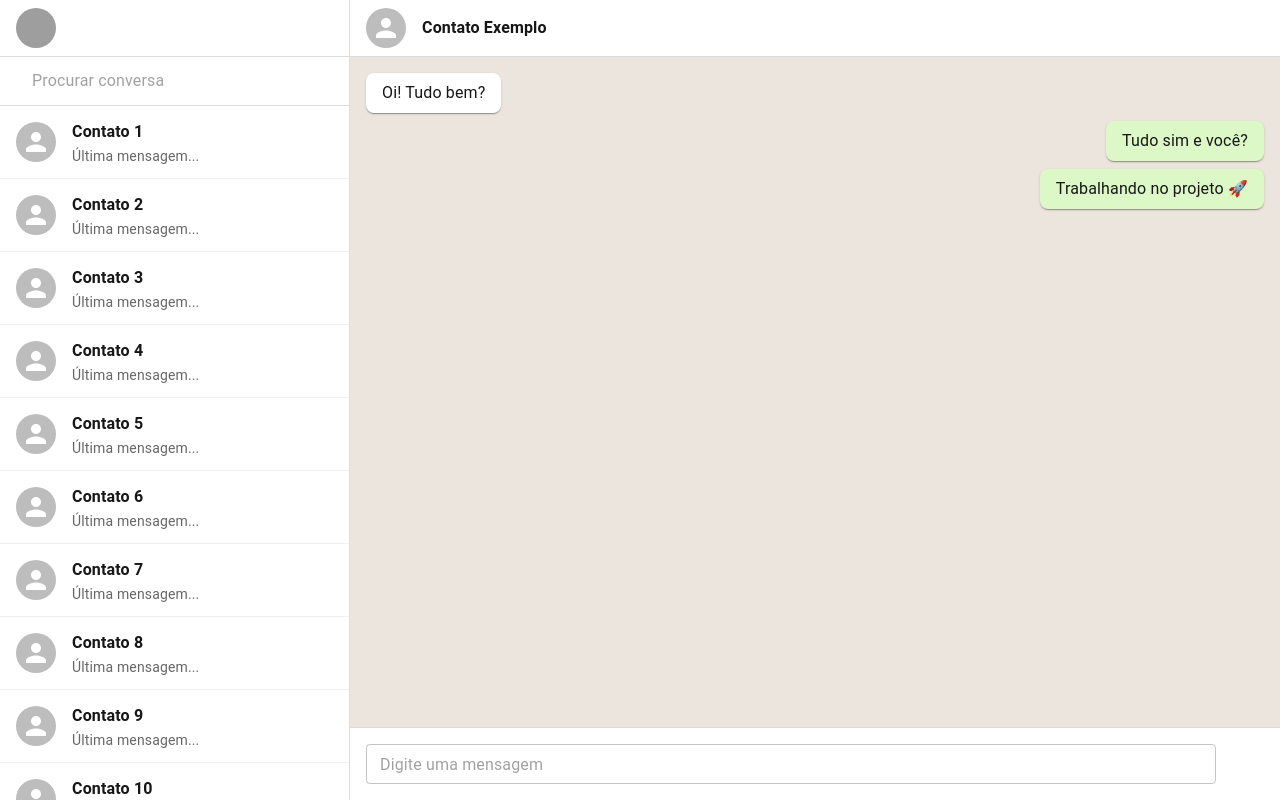
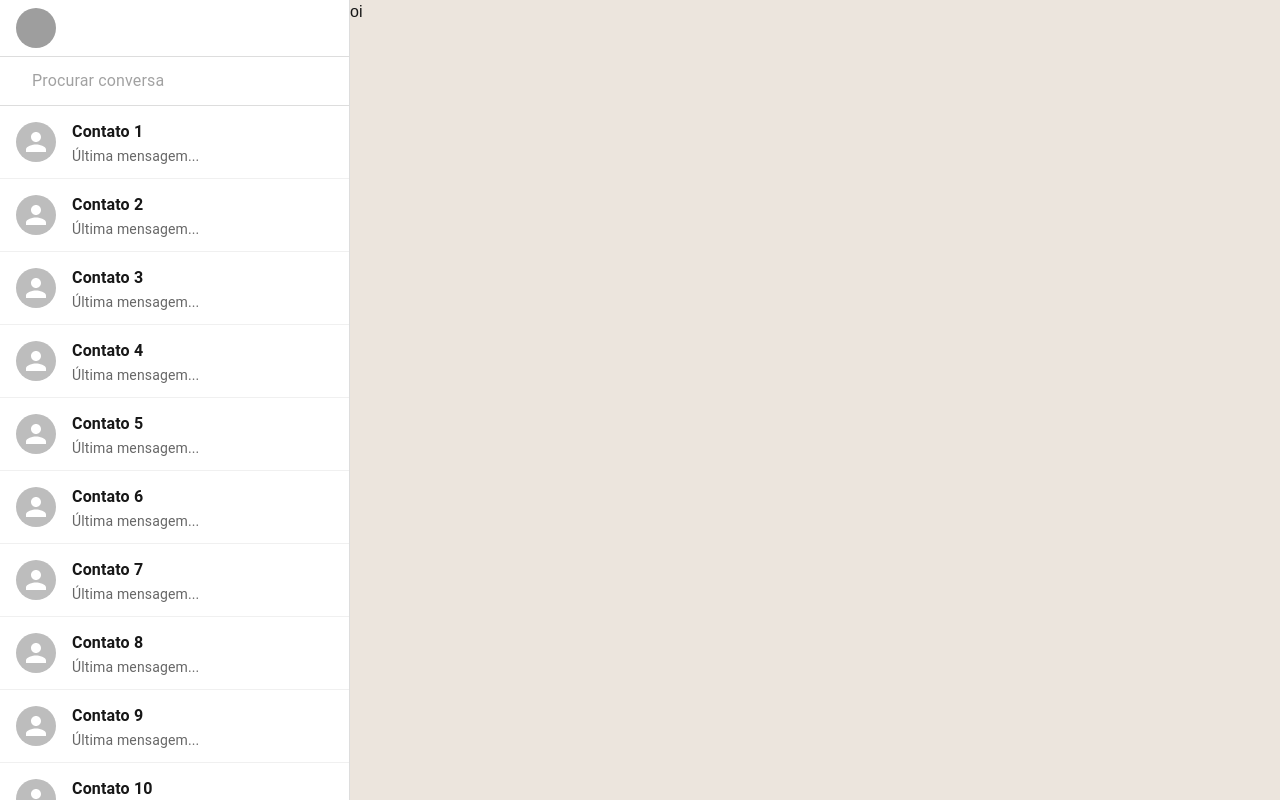
Before and after one commit to trabalhofullstackmoderno/desenvolvimento-full-stack-moderno, a Next.js app in the folder frontend/: page / in a window 1280 px wide. Built offline with nearby package versions, Linux system fonts and the light colour scheme; sample sign-in values are in the browser's storage; grey boxes are pictures that could not be loaded; some icons are missing.

Commit message:
'crudContato'

```diff
--- a/frontend/package.json
+++ b/frontend/package.json
@@ -15,7 +15,7 @@
     "@mui/material": "^7.3.1",
     "axios": "^1.11.0",
     "jwt-decode": "^4.0.0",
-    "next": "15.4.6",
+    "next": "^15.5.2",
     "react": "19.1.0",
     "react-dom": "19.1.0",
     "react-router": "^7.8.2"
--- a/frontend/src/app/page.tsx
+++ b/frontend/src/app/page.tsx
@@ -4,9 +4,19 @@ import { Box } from "@mui/material";
 import Sidebar from "@/components/layout/Sidebar";
 import Chat from "@/components/layout/Chat";
 import { useState } from "react";
+import PerfilContact from "@/components/layout/PerfilContact";
 
 export default function HomePage() {
-  const contatoAtual = useState({})
+  const [contatoAtual,setContatoAtual] = useState({})
+  const [visualizaoContato, setVisualizaoContato] = useState(true)
+  let mainContato;
+  if (visualizaoContato == true){
+    mainContato = < PerfilContact />
+  }
+  else{
+    mainContato = < Chat />
+  }
+
   return (
     <Box sx={{ display: "flex", height: "100vh", bgcolor: "#f0f2f5" }}>
       <Box sx={{ width: 350, borderRight: "1px solid #ddd", bgcolor: "white" }}>
@@ -14,7 +24,8 @@ export default function HomePage() {
       </Box>
 
       <Box sx={{ flex: 1, bgcolor: "#ece5dd" }}>
-        <Chat  />
+
+        {mainContato}
       </Box>
     </Box>
   );
--- /dev/null
+++ b/frontend/src/components/layout/PerfilContact.tsx
@@ -0,0 +1,17 @@
+"use client";
+
+import { Box } from "@mui/material";
+import ChatHeader from "../ui/ChatHeader";
+import MessageBubble from "../ui/MessageBubble";
+import MessageInput from "../ui/MessageInput";
+
+export default function PerfilContact() {
+
+
+
+  return (
+    <Box sx={{ display: "flex", flexDirection: "column", height: "100%" }}>
+      <>oi</>
+    </Box>
+  );
+}
--- a/frontend/src/components/layout/Sidebar.tsx
+++ b/frontend/src/components/layout/Sidebar.tsx
@@ -1,6 +1,7 @@
 "use client";
 
 import { useState } from "react";
+import  useContacts  from "../../hooks/useContacts";
 import {
   Box,
   Avatar,
@@ -28,6 +29,11 @@ export default function Sidebar() {
   const handleMenuClose = () => {
     setAnchorEl(null);
   };
+  //função para criar contato
+  const handleCriaContato = async () => {
+
+
+  }
 
   const handleLogout = async () => {
     try {
@@ -70,7 +76,7 @@ export default function Sidebar() {
             anchorOrigin={{ vertical: "bottom", horizontal: "right" }}
             transformOrigin={{ vertical: "top", horizontal: "right" }}
           >
-
+            <MenuItem onClick={handleCriaContato}>Criar Contato</MenuItem>
             <MenuItem onClick={handleLogout}>Sair</MenuItem>
           </Menu>
         </Box>
```
Also changed, not shown: 1 other file (tests, documents, lock files or other folders).
